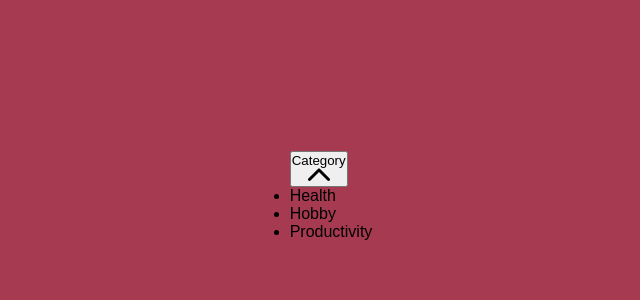
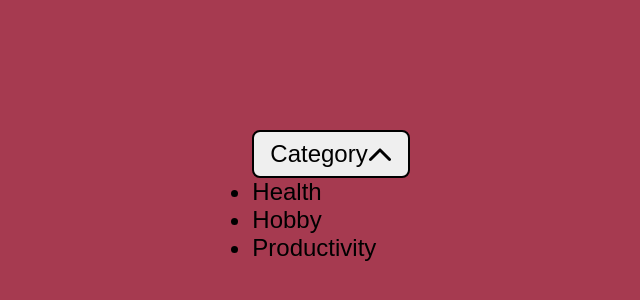
Before and after one commit to EtshD1/dropdown-criminal, a plain HTML site: page index.html in a window 1280 px wide. Shown: the part 204-504 px from the top of the page, without its empty margins (309-949 px from the left). Drawn offline with Linux system fonts and the light colour scheme.

Commit message:
Style Dropdown Menu Button make it look a bit neat

```diff
--- a/styles.css
+++ b/styles.css
@@ -12,3 +12,18 @@ body {
   justify-content: center;
   align-items: center;
 }
+
+.dropdown {
+  font-size: 1.5rem;
+}
+
+.dropdown button {
+  font-size: 1.5rem;
+  padding: 0.5rem 1rem;
+  display: flex;
+  justify-content: space-between;
+  align-items: center;
+  border: 2px solid #000000;
+  border-radius: 0.5rem;
+  box-sizing: border-box;
+}
```
